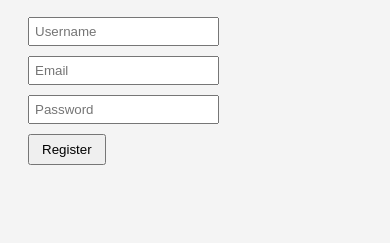
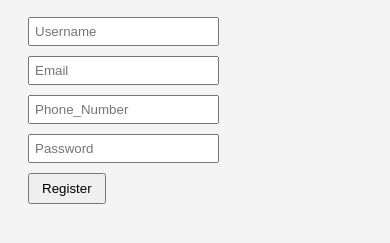
Before and after one commit to chellooo15/folder-andi, a plain HTML site: page register.html in a window 390 px wide. Shown: the part 79-322 px from the top of the page. Drawn offline with Linux system fonts and the light colour scheme.

Commit message:
feat: add phone number input on register page

```diff
--- a/register.html
+++ b/register.html
@@ -9,6 +9,7 @@
     <h2>Register</h2>
     <input type="text" placeholder="Username" />
     <input type="email" placeholder="Email" />
+    <input type="Text" placeholder="Phone_Number"/>
     <input type="password" placeholder="Password" />
     <button>Register</button>
   </body>
```
